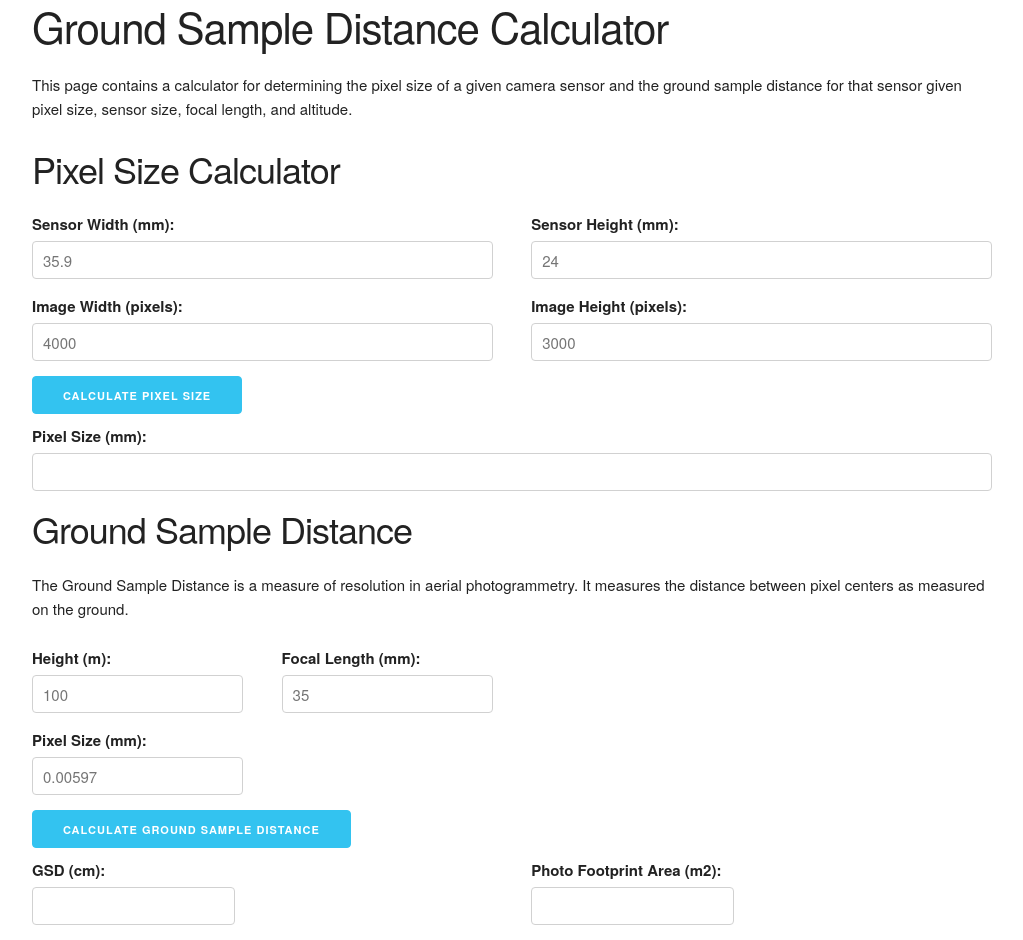
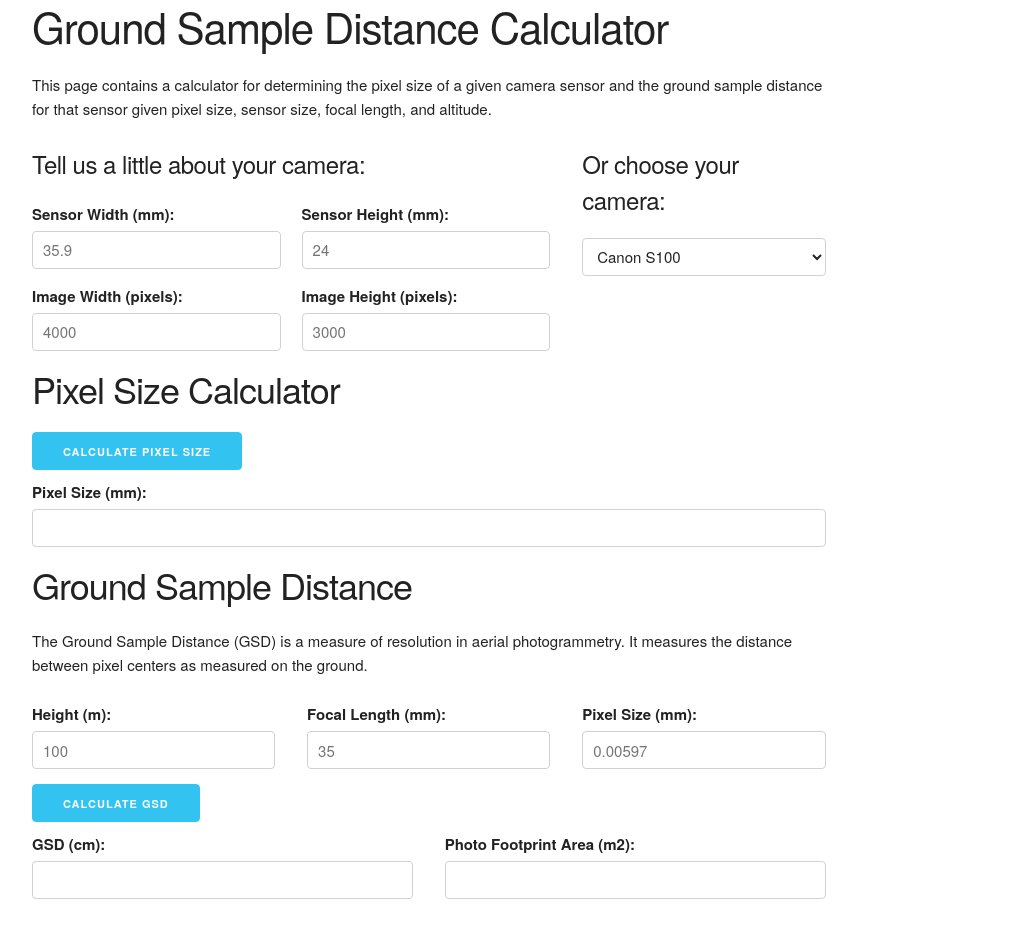
Before and after one commit to scarnecchia/GSD_calc, a plain HTML site: page index.html in a window 1280 px wide. Shown: the whole page, without its empty margins (128-1151 px from the left). After the commit the page ends 914 px from the top, so only its background shows below. Drawn offline with Linux system fonts and the light colour scheme.

Commit message:
Changing Layout
In anticipation of adding to back end

```diff
--- a/index.html
+++ b/index.html
@@ -9,15 +9,19 @@
 </head>
 <body>
 <div class="container">
+<!--Container-->
+
         <div class="row">
-            <div class="three columns"></div>
+            <div class="ten columns">
                   <div class="row">
-                <div class="twelve columns">
                     <h2>Ground Sample Distance Calculator</h2>
 
                     <p>This page contains a calculator for determining the pixel size of a given camera sensor and the ground sample distance for that sensor given pixel size, sensor size, focal length, and altitude.</p>
-
-                    <h3>Pixel Size Calculator</h3>
+                  </div>
+                <div class="row">
+                  <div class="eight columns">
+                  <div class="row">
+                    <h5>Tell us a little about your camera:</h5>
                   </div>
                     <div class="row">
                         <div class="six columns">
@@ -39,6 +43,21 @@
                             <input type="text" class="u-full-width" placeholder="3000" id="image_height">
                         </div>
                     </div>
+                  </div>
+                  <div class="four columns">
+                    <div class="row">
+                    <h5>Or choose your camera:</h5>
+                  </div>
+                  <div class="row">
+                    <select class="u-full-width" id="camera_pulldown">
+                      <option value="Option 1">Canon S100</option>
+                      <option value="Option 2">Nikon D600</option>
+                    </select>
+                  </div>
+                </div>
+              </div>
+
+            <div class="row"><h3>Pixel Size Calculator</h3></div>
                 <div class="row">
                     <div class="twelve columns">
                         <button class="button-primary" id="button">Calculate Pixel Size</button>
@@ -50,47 +69,44 @@
                         <input type="text" class="u-full-width" name="pixel_size" id="pixel_size">
                     </div>
                 </div>
-            </div>
+
         <div class="row">
-            <div class="twelve columns">
 
             <h3>Ground Sample Distance</h3>
 
-                <p>The Ground Sample Distance is a measure of resolution in aerial photogrammetry. It measures the distance between pixel centers as measured on the ground.</p>
-            </div>
+                <p>The Ground Sample Distance (GSD) is a measure of resolution in aerial photogrammetry. It measures the distance between pixel centers as measured on the ground.</p>
             <div class="row">
-                <div class="three columns">
+                <div class="four columns">
                     <label>Height (m):</label>
                     <input type="text" class="u-full-width" placeholder="100" id="altitude">
                 </div>
-                <div class="three columns">
+                <div class="four columns">
                     <label>Focal Length (mm):</label>
                     <input type="text" class="u-full-width" placeholder="35" id="focal_length">
                 </div>
-            </div>
-            <div class="row">
-                <div class="three columns">
+                <div class="four columns">
                     <label>Pixel Size (mm):</label>
                     <input type="text" class="u-full-width" placeholder="0.00597" id="px">
                 </div>
             </div>
             <div class="row">
-                <div class="twelve columns">
-                    <button class="button-primary" id="gsd_button">Calculate Ground Sample Distance</button>
+                <div>
+                    <button class="button-primary" id="gsd_button">Calculate GSD</button>
                 </div>
             </div>
             <div class="row">
                 <div class="six columns">
-                    <label class="u-full-width">GSD (cm):</label>
-                    <input type="text" name="gsd" id="gsd">
+                    <label>GSD (cm):</label>
+                    <input class="u-full-width" type="text" name="gsd" id="gsd">
                 </div>
                 <div class="six columns">
-                    <label class="u-full-width">Photo Footprint Area (m2):</label>
-                    <input type="text" name="gsd_area" id="gsd_area">
+                    <label>Photo Footprint Area (m2):</label>
+                    <input class="u-full-width" type="text" name="gsd_area" id="gsd_area">
                 </div>
             </div>
         </div>
-        <div class="three columns"></div>
+      </div>
+        <div class="two columns"></div>
     </div>
 </div>
 </body>
```
Lines whose indentation alone changed are shown as unchanged.
